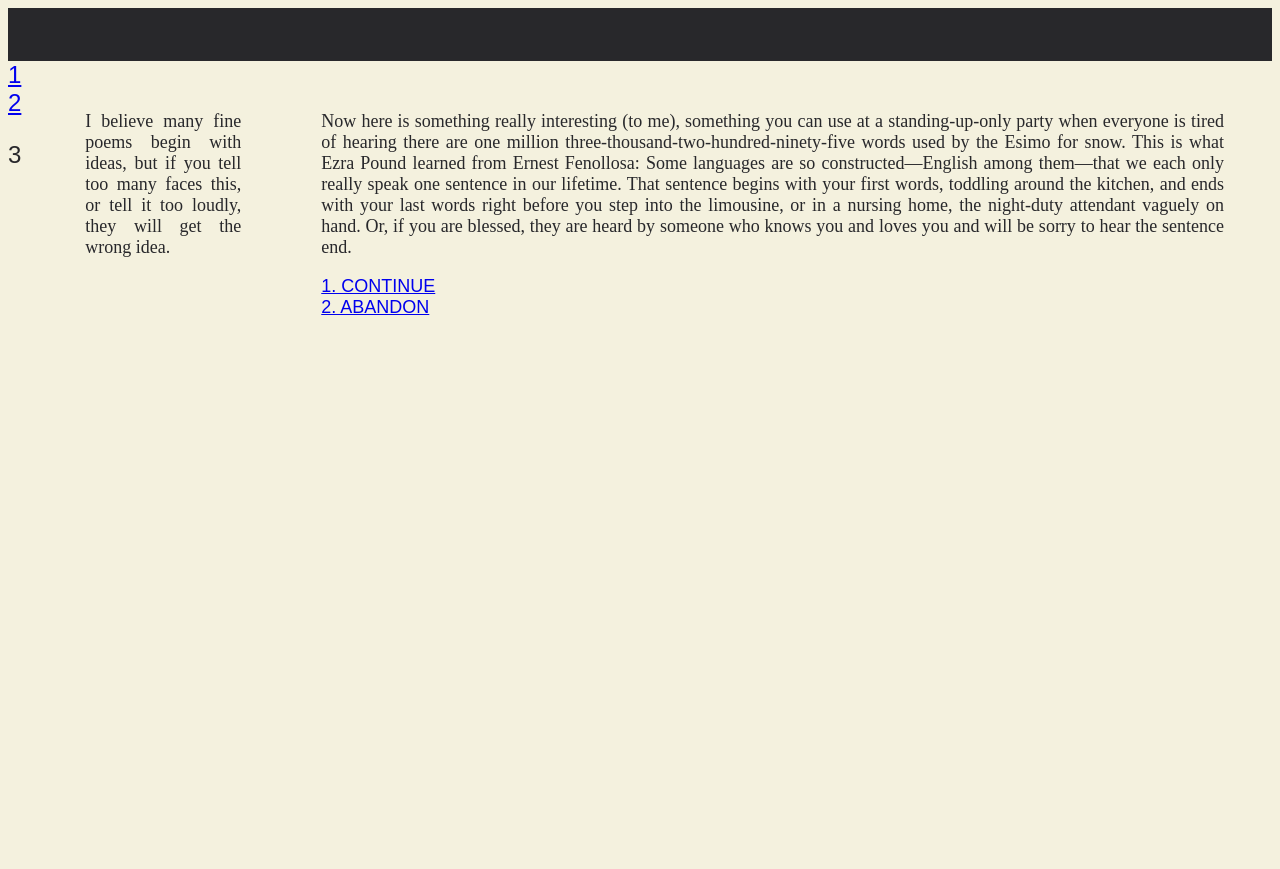
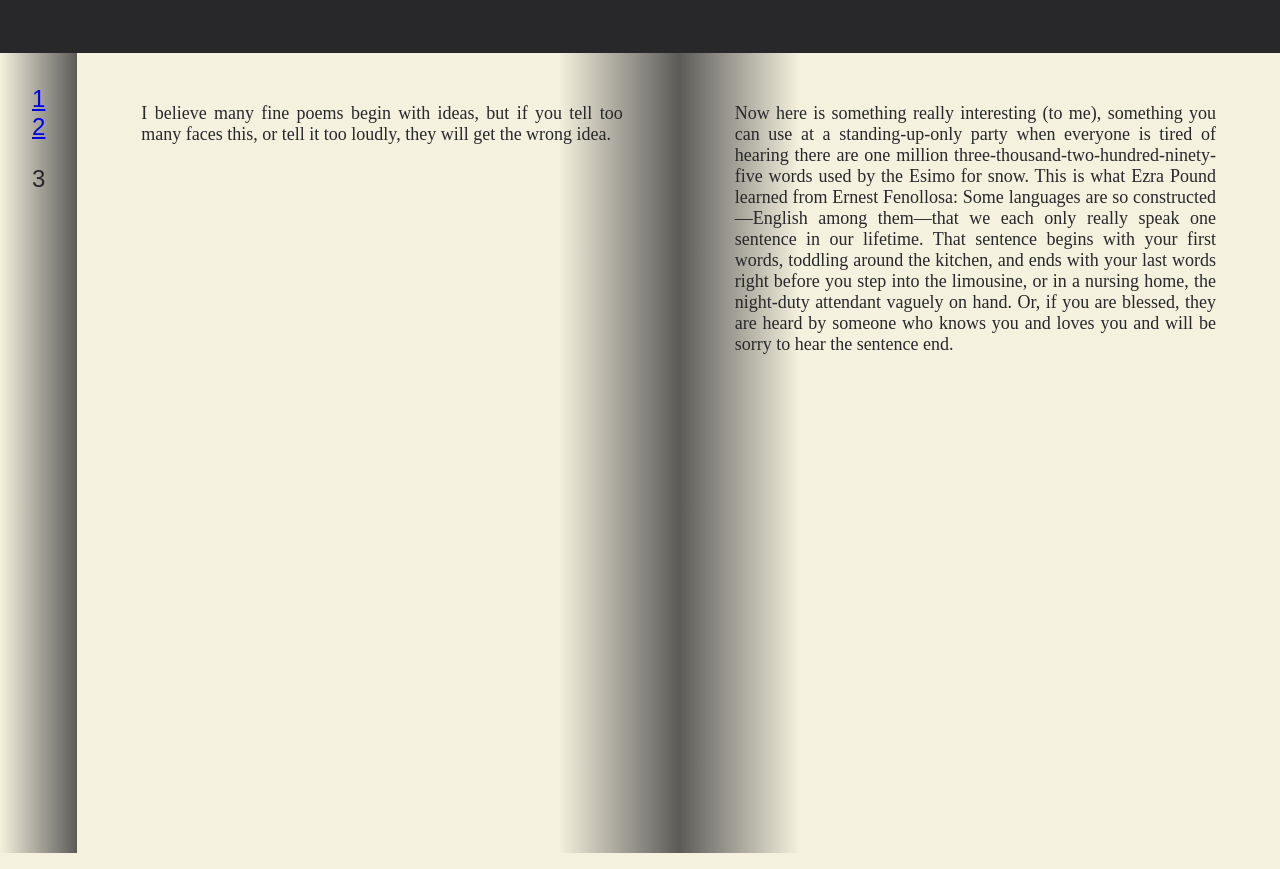
Before and after one commit to aprilseo/onbeginnings, a plain HTML site: page page3.html in a window 1280 px wide. Drawn offline with Linux system fonts and the light colour scheme.

Commit message:
new format

```diff
--- a/p1style.css
+++ b/p1style.css
@@ -1,6 +1,8 @@
 body{
     background-color:#F4F1DE;
     color:#28282B;
+    overflow: hidden;
+    margin:0;
 }
 
 #marquee-container{
@@ -23,15 +25,20 @@ body{
 .flex-container--content{
    font-family: Arial, Helvetica, sans-serif;
    font-size: x-large;
+   padding:2rem;
+   background: linear-gradient(to left, rgba(40, 40, 43, 0.75), #F4F1DE);
 }
 
 .container1{
     padding-left:4rem;
-    padding-right:1.5rem;
+    padding-right:3rem;
     padding-top:2rem;
     text-align: justify;
     font-size: large;
     overflow:scroll;
+    background: linear-gradient(to left, rgba(40, 40, 43, 0.75), #F4F1DE, #F4F1DE, #F4F1DE, #F4F1DE, #F4F1DE);
+    width: calc(50% - 2rem);
+    overflow: hidden;
 }
 
 .container2{
@@ -42,6 +49,9 @@ body{
     padding-top:2rem;
     font-size: large;
     overflow:scroll;
+    background: linear-gradient(to right, rgba(40, 40, 43, 0.75), #F4F1DE, #F4F1DE, #F4F1DE, #F4F1DE, #F4F1DE);
+    width: calc(50% - 2rem);
+    overflow-y: auto;
 }
 
 .links {
@@ -50,4 +60,7 @@ body{
     z-index: 1000;
     justify-content: center;
     align-items: center;
+    margin-bottom: 7rem;
+    padding-left:15rem;
+    padding-top:3rem;
 }
--- a/p2style.css
+++ b/p2style.css
@@ -1,12 +1,14 @@
 body{
     background-color:#F4F1DE;
     color:#28282B;
+    overflow: hidden;
+    margin: 0;
 }
 
 #marquee-container{
     font-family:Arial, Helvetica, sans-serif;
     font-size: xx-large;
-    padding-top:0.5rem;
+    padding-top:.5rem;
     background-color: #28282B;
     color:#F4F1DE;
     text-align: center;
@@ -27,34 +29,37 @@ body{
     background: linear-gradient(to left, rgba(40, 40, 43, 0.75), #F4F1DE);
 }
 
-.container1{
-    padding-left:4rem;
-    padding-right:3rem;
-    padding-top:2rem;
+.container1 {
+    padding-left: 4rem;
+    padding-right: 3rem;
+    padding-top: 2rem;
     text-align: justify;
     font-size: large;
-    overflow:scroll;
-    background: linear-gradient(to left, rgba(40, 40, 43, 0.75), #F4F1DE, #F4F1DE, #F4F1DE,  #F4F1DE,  #F4F1DE);
+    background: linear-gradient(to left, rgba(40, 40, 43, 0.75), #F4F1DE, #F4F1DE, #F4F1DE, #F4F1DE, #F4F1DE);
     width: calc(50% - 2rem);
-
+    overflow: hidden;
 }
 
-.container2{
-    padding:2rem;
+.container2 {
+    position: relative; /* Make container2 a positioned parent for absolute positioning */
+    padding: 2rem;
     text-align: justify;
-    padding-left:3.5rem;
-    padding-right:4rem;
-    padding-top:2rem;
+    padding-left: 3.5rem;
+    padding-right: 4rem;
+    padding-top: 2rem;
     font-size: large;
-    overflow:scroll;
-    background: linear-gradient(to right, rgba(40, 40, 43, 0.75), #F4F1DE, #F4F1DE,  #F4F1DE,  #F4F1DE,  #F4F1DE);
+    background: linear-gradient(to right, rgba(40, 40, 43, 0.75), #F4F1DE, #F4F1DE, #F4F1DE, #F4F1DE, #F4F1DE);
     width: calc(50% - 2rem);
+    overflow-y: auto; /* Enable vertical scrolling for container2 */
 }
 
 .links {
+    position: sticky;
     font-family: Arial, Helvetica, sans-serif;
-    position: sticky;
     z-index: 1000;
     justify-content: center;
     align-items: center;
+    margin-bottom: 7rem;
+    padding-left:15rem;
+    padding-top:15rem;
 }
--- a/p3style.css
+++ b/p3style.css
@@ -1,6 +1,8 @@
 body{
     background-color:#F4F1DE;
     color:#28282B;
+    overflow: hidden;
+    margin: 0;
 }
 
 #marquee-container{
@@ -23,14 +25,19 @@ body{
 .flex-container--content1{
     font-family: Arial, Helvetica, sans-serif;
     font-size: x-large;
+    padding:2rem;
+    background: linear-gradient(to left, rgba(40, 40, 43, 0.75), #F4F1DE);
 }
 
 .flex-container--content2{
     padding-left:4rem;
-    padding-right:1.5rem;
+    padding-right:3.5rem;
     padding-top:2rem;
     text-align: justify;
     font-size: large;
+    background: linear-gradient(to left, rgba(40, 40, 43, 0.75), #F4F1DE, #F4F1DE, #F4F1DE, #F4F1DE, #F4F1DE);
+    width: calc(50% - 2rem);
+    overflow: hidden;
 }
 
 .flex-container--content3{
@@ -40,10 +47,16 @@ body{
     padding-right:4rem;
     padding-top:2rem;
     font-size: large;
+    background: linear-gradient(to right, rgba(40, 40, 43, 0.75), #F4F1DE, #F4F1DE, #F4F1DE, #F4F1DE, #F4F1DE);
+    width: calc(50% - 2rem);
+    overflow-Y:auto;
 }
 
 .links {
     font-family: Arial, Helvetica, sans-serif;
     position: sticky;
     z-index: 1000;
+    margin-bottom: 7rem;
+    padding-left:15rem;
+    padding-top:35rem;
 }
--- a/p4style.css
+++ b/p4style.css
@@ -1,6 +1,8 @@
 body{
     background-color:#F4F1DE;
     color:#28282B;
+    overflow:hidden;
+    margin:0;
 }
 
 #marquee-container{
@@ -23,14 +25,19 @@ body{
 .flex-container--content1{
     font-family: Arial, Helvetica, sans-serif;
     font-size: x-large;
+    padding:2rem;
+    background: linear-gradient(to left, rgba(40, 40, 43, 0.75), #F4F1DE);
 }
 
 .flex-container--content2{
     padding-left:4rem;
-    padding-right:1.5rem;
+    padding-right:4rem;
     padding-top:2rem;
     text-align: justify;
     font-size: large;
+    background: linear-gradient(to left, rgba(40, 40, 43, 0.75), #F4F1DE, #F4F1DE, #F4F1DE, #F4F1DE, #F4F1DE);
+    width: calc(50% - 2rem);
+    overflow: hidden;
 }
 
 .flex-container--content3{
@@ -40,10 +47,16 @@ body{
     padding-right:4rem;
     padding-top:2rem;
     font-size: large;
+    background: linear-gradient(to right, rgba(40, 40, 43, 0.75), #F4F1DE, #F4F1DE, #F4F1DE, #F4F1DE, #F4F1DE);
+    width: calc(50% - 2rem);
+    overflow-Y:auto;
 }
 
 .links {
     font-family: Arial, Helvetica, sans-serif;
     position: sticky;
     z-index: 1000;
+    margin-bottom: 7rem;
+    padding-left:15rem;
+    padding-top:15rem;
 }
--- a/p5style.css
+++ b/p5style.css
@@ -1,6 +1,8 @@
 body{
     background-color:#F4F1DE;
     color:#28282B;
+    overflow:hidden;
+    margin:0;
 }
 
 #marquee-container{
@@ -23,14 +25,19 @@ body{
 .flex-container--content1{
     font-family: Arial, Helvetica, sans-serif;
     font-size: x-large;
+    padding:2rem;
+    background: linear-gradient(to left, rgba(40, 40, 43, 0.75), #F4F1DE);
 }
 
 .flex-container--content2{
     padding-left:4rem;
-    padding-right:1.5rem;
+    padding-right:3rem;
     padding-top:2rem;
     text-align: justify;
     font-size: large;
+    background: linear-gradient(to left, rgba(40, 40, 43, 0.75), #F4F1DE, #F4F1DE, #F4F1DE, #F4F1DE, #F4F1DE);
+    width: calc(50% - 2rem);
+    overflow: hidden;
 }
 
 .flex-container--content3{
@@ -40,10 +47,16 @@ body{
     padding-right:4rem;
     padding-top:2rem;
     font-size: large;
+    background: linear-gradient(to right, rgba(40, 40, 43, 0.75), #F4F1DE, #F4F1DE, #F4F1DE, #F4F1DE, #F4F1DE);
+    width: calc(50% - 2rem);
+    overflow-y: auto;
 }
 
 .links {
     font-family: Arial, Helvetica, sans-serif;
     position: sticky;
     z-index: 1000;
+    margin-bottom: 7rem;
+    padding-left:15rem;
+    padding-top:15rem;
 }
--- a/p6style.css
+++ b/p6style.css
@@ -1,6 +1,8 @@
 body{
     background-color:#F4F1DE;
     color:#28282B;
+    overflow: hidden;
+    margin:0;
 }
 
 #marquee-container{
@@ -23,14 +25,19 @@ body{
 .flex-container--content1{
     font-family: Arial, Helvetica, sans-serif;
     font-size: x-large;
+    padding:2rem;
+    background: linear-gradient(to left, rgba(40, 40, 43, 0.75), #F4F1DE);
 }
 
 .flex-container--content2{
     padding-left:4rem;
-    padding-right:1.5rem;
+    padding-right:3rem;
     padding-top:2rem;
     text-align: justify;
     font-size: large;
+    background: linear-gradient(to left, rgba(40, 40, 43, 0.75), #F4F1DE, #F4F1DE, #F4F1DE, #F4F1DE, #F4F1DE);
+    width: calc(50% - 2rem);
+    overflow: hidden;
 }
 
 .flex-container--content3{
@@ -40,10 +47,16 @@ body{
     padding-right:4rem;
     padding-top:2rem;
     font-size: large;
+    background: linear-gradient(to right, rgba(40, 40, 43, 0.75), #F4F1DE, #F4F1DE, #F4F1DE, #F4F1DE, #F4F1DE);
+    width: calc(50% - 2rem);
+    overflow-y: auto;
 }
 
 .links {
     font-family: Arial, Helvetica, sans-serif;
     position: sticky;
     z-index: 1000;
+    margin-bottom: 7rem;
+    padding-left:15rem;
+    padding-top:35rem;
 }
--- a/p7style.css
+++ b/p7style.css
@@ -1,6 +1,8 @@
 body{
     background-color:#F4F1DE;
     color:#28282B;
+    overflow: hidden;
+    margin:0;
 }
 
 #marquee-container{
@@ -23,14 +25,19 @@ body{
 .flex-container--content1{
     font-family: Arial, Helvetica, sans-serif;
     font-size: x-large;
+    padding:2rem;
+    background: linear-gradient(to left, rgba(40, 40, 43, 0.75), #F4F1DE);
 }
 
 .flex-container--content2{
     padding-left:4rem;
-    padding-right:1.5rem;
+    padding-right:3rem;
     padding-top:2rem;
     text-align: justify;
     font-size: large;
+    background: linear-gradient(to left, rgba(40, 40, 43, 0.75), #F4F1DE, #F4F1DE, #F4F1DE, #F4F1DE, #F4F1DE);
+    width: calc(50% - 2rem);
+    overflow-Y: auto;
 }
 
 .flex-container--content3{
@@ -40,10 +47,15 @@ body{
     padding-right:4rem;
     padding-top:2rem;
     font-size: large;
+    background: linear-gradient(to right, rgba(40, 40, 43, 0.75), #F4F1DE, #F4F1DE, #F4F1DE, #F4F1DE, #F4F1DE);
+    width: calc(50% - 2rem);
 }
 
 .links {
     font-family: Arial, Helvetica, sans-serif;
     position: sticky;
     z-index: 1000;
+    margin-bottom: 7rem;
+    padding-left:14rem;
+    padding-top:30rem;
 }
--- a/style.css
+++ b/style.css
@@ -28,4 +28,5 @@ body{
     text-align:center;
     justify-content: center;
     color:#F4F1DE;
+    font-size: 2rem;
 }
```
Also changed, not shown: page3.html (+1 -0 lines), page4.html (+10 -0 lines), page5.html (+9 -0 lines), page6.html (+9 -0 lines), page7.html (+8 -0 lines), 1 other file.
